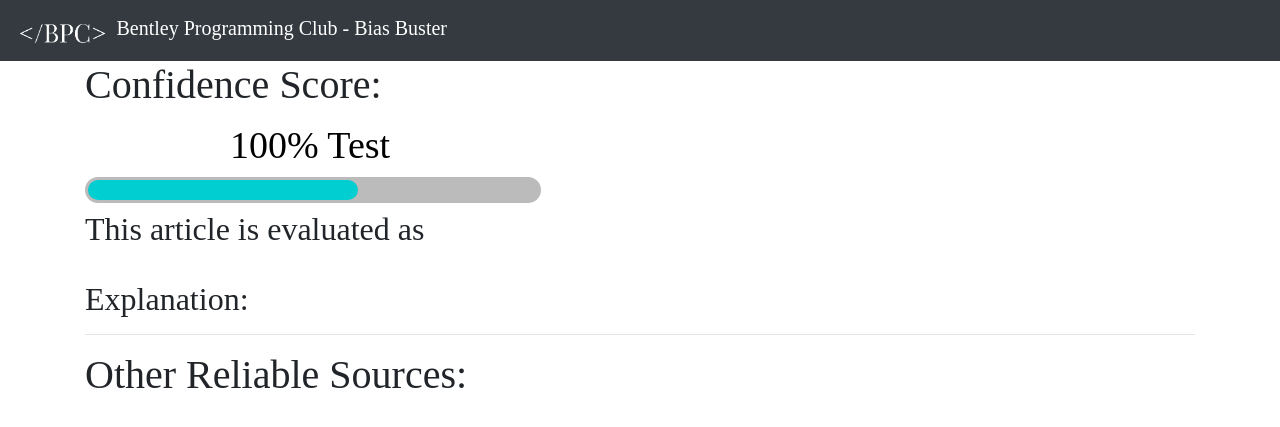
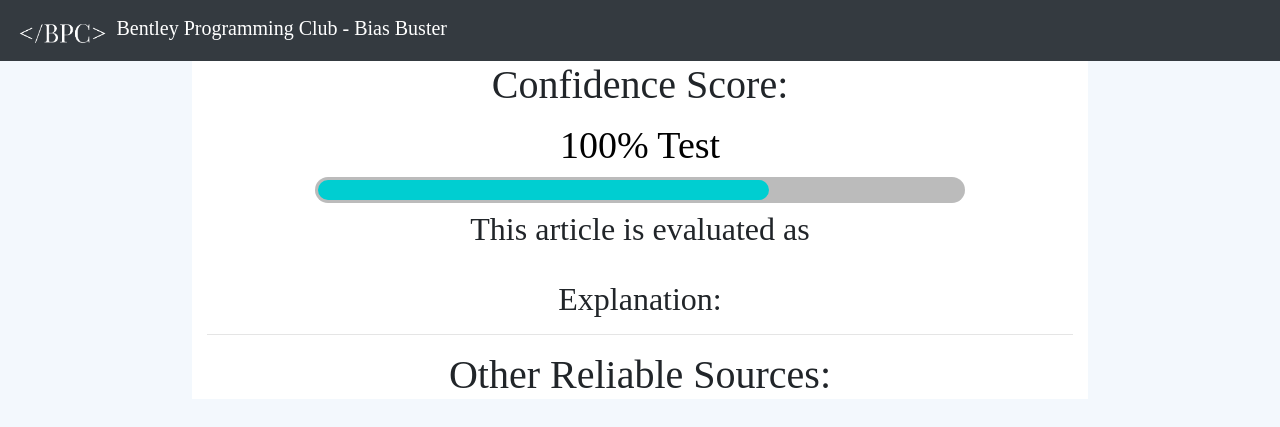
Before and after one commit to zachfeld/bias-buster, a PHP site: page /biasResults.html in a window 1280 px wide. Shown: the top 427 px of the page. Run offline with PHP 8.4, Linux system fonts and the light colour scheme; some libraries are stand-ins or nearby versions.

Commit message:
Centered progress bar

```diff
--- a/biasResults.html
+++ b/biasResults.html
@@ -43,15 +43,14 @@
       crossorigin="anonymous"
     ></script>
 
-    <div class="container">
-      <div class="justify-content-center">
+    <div class="container" id="resultContainer">
+      <div class="justify-content-center text-center">
         <!-- Page Content -->
         <h1>Confidence Score:</h1>
-
-            <div id="percent-count" class="percent-count">100% Test</div>
-            <div id="progress-bar">
-              <div id="progress"></div>
-            </div>
+        <div id="percent-count">100% Test</div>
+        <div id="progress-bar">
+          <div id="progress"></div>
+        </div>
 
         <!-- Input confidence score thingy -->
         <h2 class="resultFont">This article is evaluated as</h2>
--- a/style.css
+++ b/style.css
@@ -1,6 +1,6 @@
 *{box-sizing: border-box;}
 
-body {font-family: 'Playfair Display', serif;}
+body {font-family: 'Playfair Display', serif; background: rgb(243, 248, 253)}
 #resultsBody{background:#c4c3c0;}
 
 .navbar {
@@ -21,12 +21,11 @@ body {font-family: 'Playfair Display', serif;}
 
 /* Progress Bar */
 #percent-count{
-    width: 450px; height: 60px; margin;
-    font-size: 38px; text-align: center; color: black;
-    display:block;
+    height: 60px;
+    font-size: 38px; color: black;
 }
 #progress-bar {
-    width: 456px;
+    width: 75%;
     height: 26px;
     background-color: #bbb;
     border-radius: 13px;
@@ -35,8 +34,12 @@ body {font-family: 'Playfair Display', serif;}
 }
 
 #progress {
-    width: 270px;
+    width: 70%;
     height: 20px;
     border-radius:10px;
     background-color: darkturquoise;
 }
+#resultContainer{
+    width:70%;
+    background:white;
+}
```
